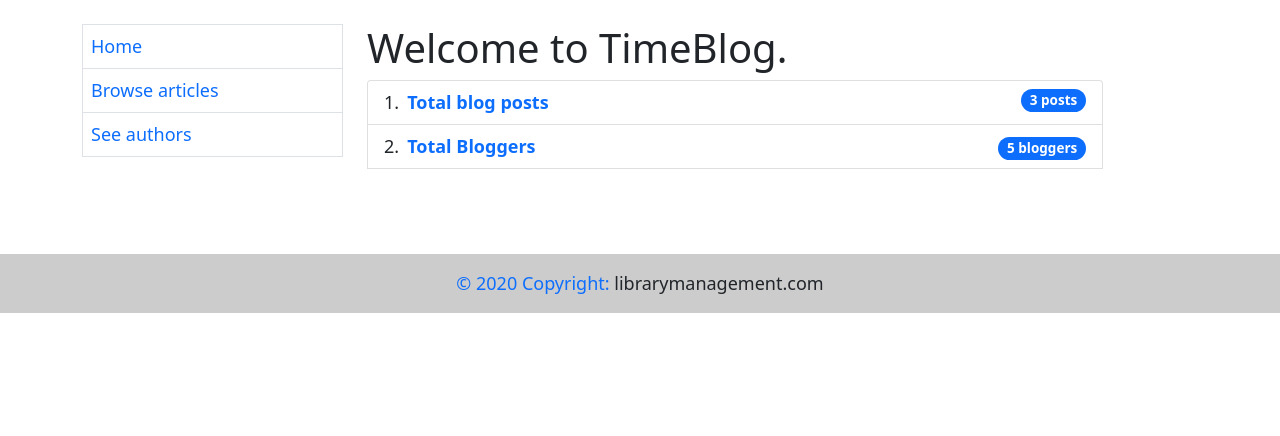
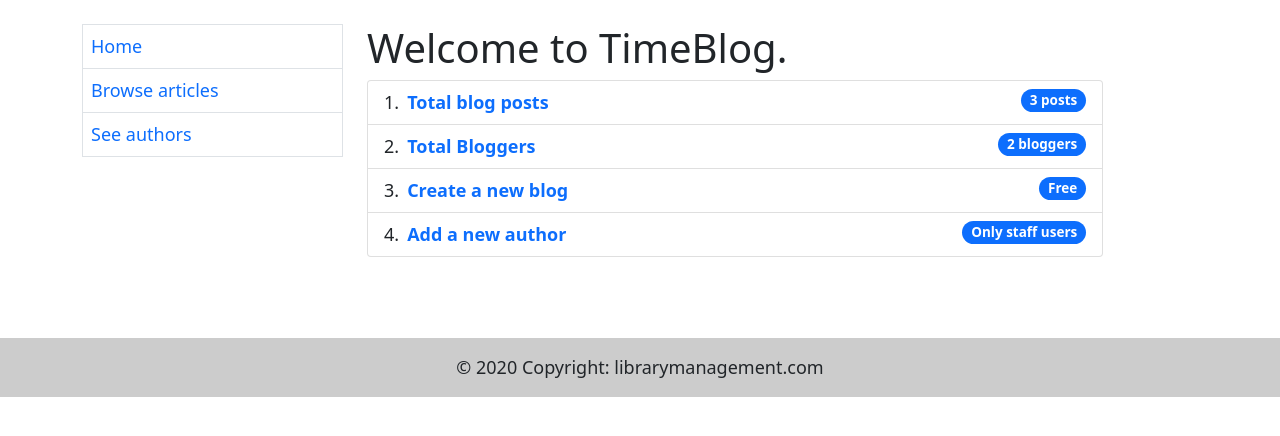
Before and after one commit to vikas1412/diyblog-djangodocs, a Django app: page /blogs/ in a window 1280 px wide. Shown: the part 51-487 px from the top of the page. Run offline with Django 3.2, Linux system fonts and the light colour scheme; data comes from the database, SQL or seed files in the repository.

Commit message:
Add new links to lists

```diff
--- a/templates/blog/index.html
+++ b/templates/blog/index.html
@@ -1,7 +1,7 @@
 {% extends 'base.html' %}
 
 {% block body %}
-<h1>Welcome to TimeBlog.</h1>
+    <h1>Welcome to TimeBlog.</h1>
 
 
     <ol class="list-group list-group-numbered">
@@ -11,11 +11,23 @@
             </div>
             <span class="badge bg-primary rounded-pill">{{ blogs }} posts</span>
         </li>
-    <li class="list-group-item d-flex justify-content-between align-items-start">
+        <li class="list-group-item d-flex justify-content-between align-items-start">
             <div class="ms-2 me-auto">
-                <div class="fw-bold"><a href="{% url 'authors' %}">Total Bloggers</div>
+                <div class="fw-bold"><a href="{% url 'authors' %}">Total Bloggers</a></div>
             </div>
-            <span class="badge bg-primary rounded-pill">5 bloggers</span>
+            <span class="badge bg-primary rounded-pill">{{ authors }} bloggers</span>
+        </li>
+        <li class="list-group-item d-flex justify-content-between align-items-start">
+            <div class="ms-2 me-auto">
+                <div class="fw-bold"><a href="{% url 'new-blog' %}">Create a new blog</a></div>
+            </div>
+            <span class="badge bg-primary rounded-pill">Free</span>
+        </li>
+        <li class="list-group-item d-flex justify-content-between align-items-start">
+            <div class="ms-2 me-auto">
+                <div class="fw-bold"><a href="{% url 'create-author' %}">Add a new author</a></div>
+            </div>
+            <span class="badge bg-primary rounded-pill">Only staff users</span>
         </li>
     </ol>
 
```
